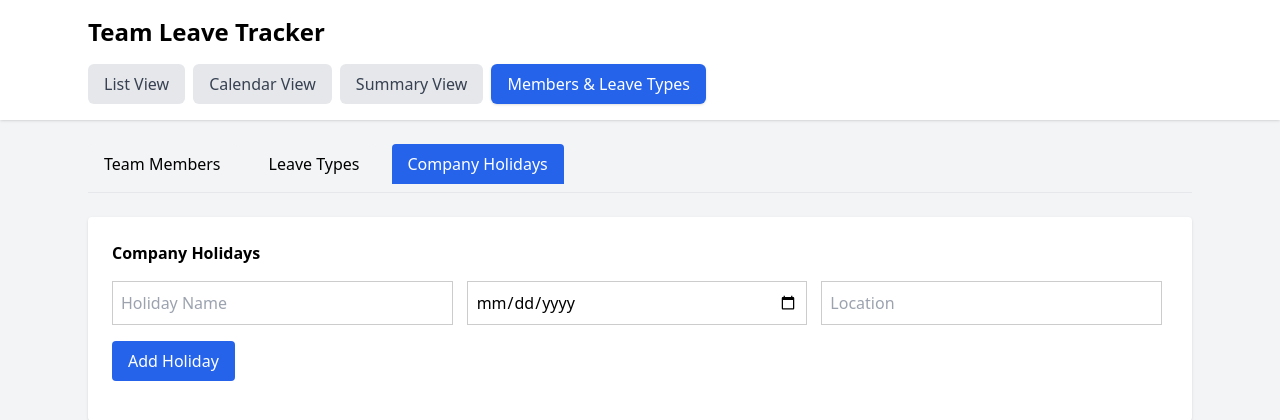
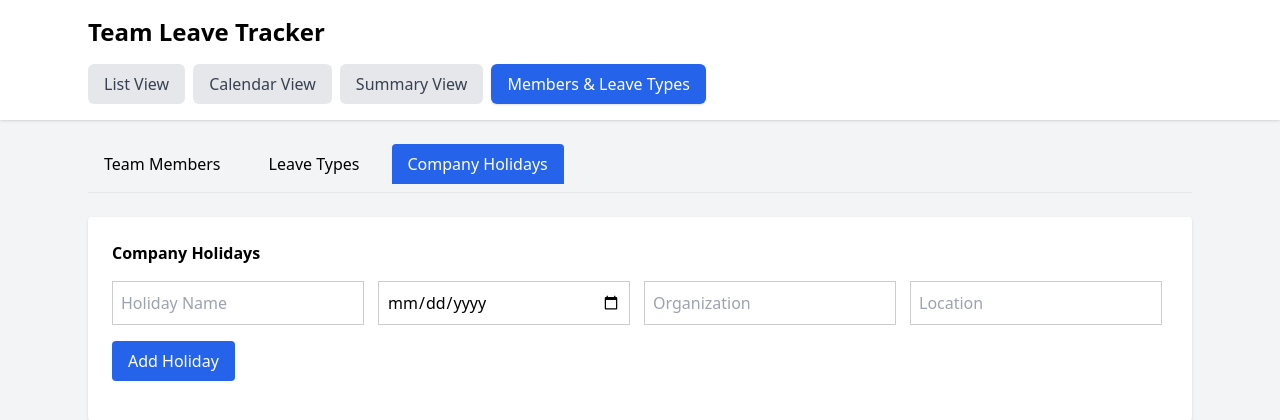
Before and after one commit to pinaki-GH/leave-tracker, a Next.js app: page /members in a window 1280 px wide. Both pictures are taken after a click on the button "Company Holidays". Shown: the top 420 px of the page. Built offline with nearby package versions, Linux system fonts and the light colour scheme.

Commit message:
Update page.tsx

```diff
--- a/app/members/page.tsx
+++ b/app/members/page.tsx
@@ -19,6 +19,7 @@ type LeaveType = {
 
 type Holiday = {
   id: string;
+  organization: string; // ✅ ADDED
   location: string;
   date: string;
   name: string;
@@ -50,6 +51,7 @@ export default function MembersPage() {
   const [newHolidayName, setNewHolidayName] = useState("");
   const [newHolidayDate, setNewHolidayDate] = useState("");
   const [newHolidayLocation, setNewHolidayLocation] = useState("");
+  const [newHolidayOrg, setNewHolidayOrg] = useState(""); // ✅ ADDED
 
   const [editingHolidayId, setEditingHolidayId] = useState<string | null>(null);
   const [editHoliday, setEditHoliday] = useState<Partial<Holiday>>({});
@@ -68,7 +70,15 @@ export default function MembersPage() {
     );
 
     setLeaveTypes((getData("leaveTypes") as LeaveType[]) || []);
-    setHolidays((getData("companyHolidays") as Holiday[]) || []);
+
+    // ✅ UPDATED (backward safe)
+    const storedHolidays = (getData("companyHolidays") as any[]) || [];
+    setHolidays(
+      storedHolidays.map(h => ({
+        ...h,
+        organization: h.organization || "",
+      }))
+    );
   }, []);
 
   /* ---------- Save Helpers ---------- */
@@ -176,7 +186,7 @@ export default function MembersPage() {
   /* ================= HOLIDAYS ================= */
 
   const addHoliday = () => {
-    if (!newHolidayName || !newHolidayDate || !newHolidayLocation) return;
+    if (!newHolidayName || !newHolidayDate || !newHolidayLocation || !newHolidayOrg) return; // ✅ UPDATED
 
     saveHolidays([
       ...holidays,
@@ -185,12 +195,14 @@ export default function MembersPage() {
         name: newHolidayName,
         date: newHolidayDate,
         location: newHolidayLocation,
+        organization: newHolidayOrg, // ✅ ADDED
       },
     ]);
 
     setNewHolidayName("");
     setNewHolidayDate("");
     setNewHolidayLocation("");
+    setNewHolidayOrg(""); // ✅ RESET
   };
 
   const updateHoliday = () => {
@@ -204,6 +216,7 @@ export default function MembersPage() {
               name: editHoliday.name || "",
               date: editHoliday.date || "",
               location: editHoliday.location || "",
+              organization: editHoliday.organization || "", // ✅ ADDED
             }
           : h
       )
@@ -320,9 +333,18 @@ export default function MembersPage() {
         <div className="bg-white p-6 rounded shadow">
           <h2 className="font-bold mb-4">Company Holidays</h2>
 
-          <div className="grid md:grid-cols-3 gap-2 mb-4">
+          <div className="grid md:grid-cols-4 gap-2 mb-4"> {/* ✅ UPDATED */}
             <input placeholder="Holiday Name" value={newHolidayName} onChange={e=>setNewHolidayName(e.target.value)} className="border p-2"/>
             <input type="date" value={newHolidayDate} onChange={e=>setNewHolidayDate(e.target.value)} className="border p-2"/>
+
+            {/* ✅ NEW FIELD */}
+            <input
+              placeholder="Organization"
+              value={newHolidayOrg}
+              onChange={e => setNewHolidayOrg(e.target.value)}
+              className="border p-2"
+            />
+
             <input placeholder="Location" value={newHolidayLocation} onChange={e=>setNewHolidayLocation(e.target.value)} className="border p-2"/>
           </div>
 
@@ -336,12 +358,13 @@ export default function MembersPage() {
                 <>
                   <input value={editHoliday.name||""} onChange={e=>setEditHoliday({...editHoliday,name:e.target.value})}/>
                   <input type="date" value={editHoliday.date||""} onChange={e=>setEditHoliday({...editHoliday,date:e.target.value})}/>
+                  <input value={editHoliday.organization||""} onChange={e=>setEditHoliday({...editHoliday,organization:e.target.value})}/>
                   <input value={editHoliday.location||""} onChange={e=>setEditHoliday({...editHoliday,location:e.target.value})}/>
                   <button onClick={updateHoliday}>Save</button>
                 </>
               ) : (
                 <>
-                  <div>{h.name} - {h.date} ({h.location})</div>
+                  <div>{h.name} - {h.date} ({h.organization} / {h.location})</div> {/* ✅ UPDATED */}
                   <div>
                     <button onClick={()=>{setEditingHolidayId(h.id);setEditHoliday(h)}}>Edit</button>
                     <button onClick={()=>deleteHoliday(h.id)}>Delete</button>
```
